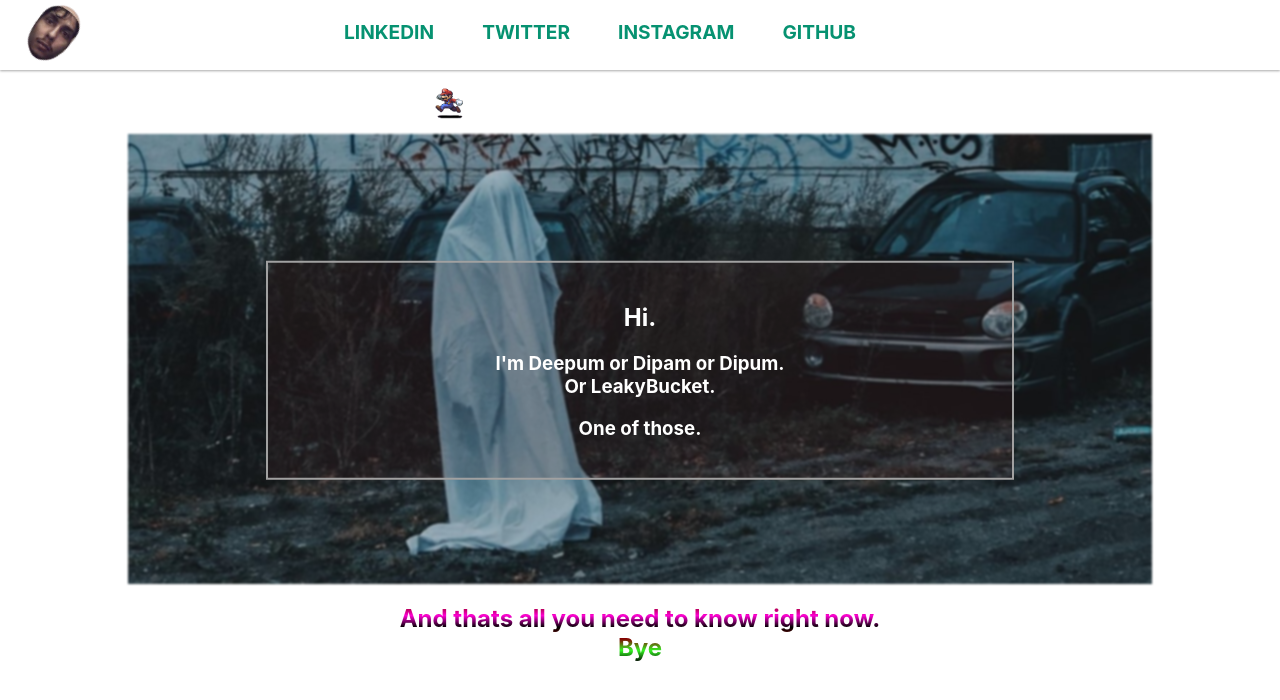
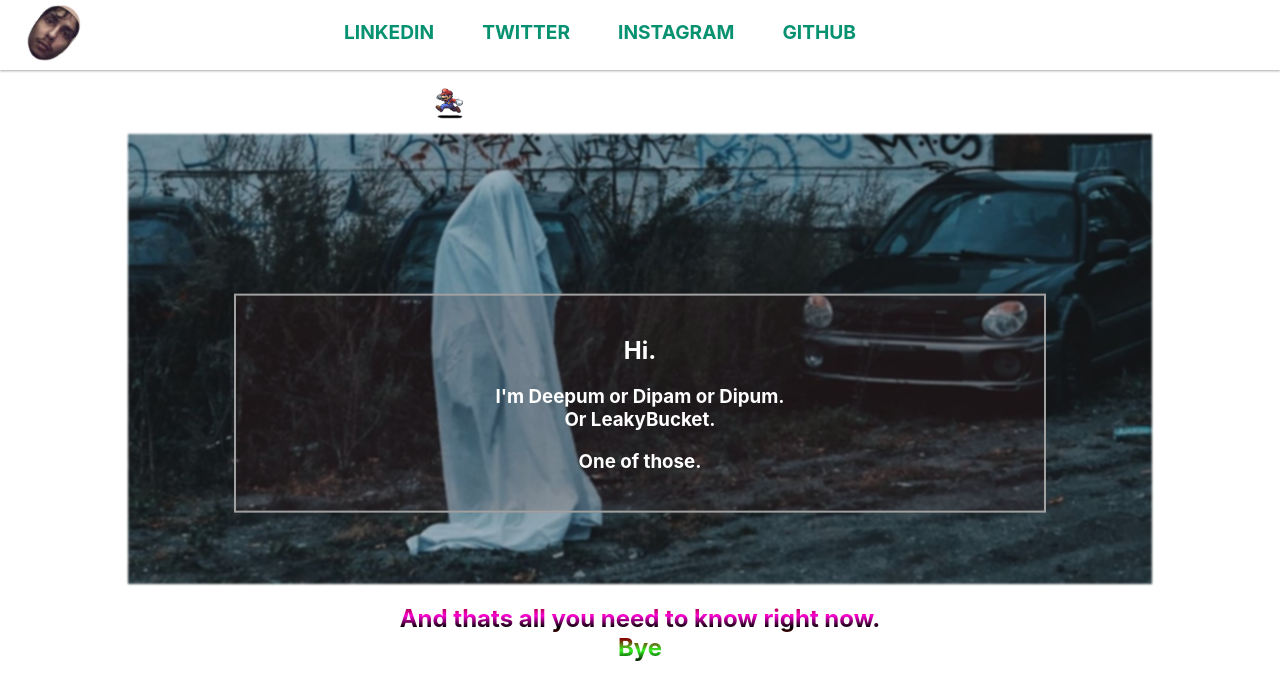
Before and after one commit to Dipam1/dipampoudel, a React (Create React App) app: page / in a window 1280 px wide. Shown: the top 700 px of the page. Built offline with nearby package versions, Linux system fonts and the light colour scheme.

Commit message:
got rid of the onctouch blue bg

```diff
--- a/src/Components/FrontPageTopCard/FrontPageTopCard.css
+++ b/src/Components/FrontPageTopCard/FrontPageTopCard.css
@@ -82,14 +82,14 @@
   background-color: rgb(0, 0, 0); /* Fallback color */
   background-color: rgba(82, 27, 27, 0.144); /* Black w/opacity/see-through */
   color: white;
-  font-weight: bold;
+  font-weight: bolder;
   border: 2px solid #a1a1a1;
   position: absolute;
   top: 60%;
   left: 50%;
-  transform: translate(-50%, -100%);
+  transform: translate(-50%, -85%);
   z-index: 2;
-  width: 55%;
+  width: 60%;
   padding: 20px;
   text-align: center;
 }
--- a/src/Components/Navbar/Navbar.css
+++ b/src/Components/Navbar/Navbar.css
@@ -48,7 +48,7 @@
   margin-top: 20px;
   margin-right: 2rem;
   position: static;
-}
+ }
 
 .navlinks a {
   color: rgb(6, 146, 113);
@@ -69,11 +69,20 @@
     z-index: 1000;
     margin-top: 20px;
     margin-right: 50px;
+     /* to remove blue on touch */
+     -webkit-touch-callout: none;
+     -webkit-user-select: none;
+     -khtml-user-select: none;
+     -moz-user-select: none;
+     -ms-user-select: none;
+     user-select: none;
+     -webkit-tap-highlight-color: transparent;
   }
 
   .burger:hover {
     cursor: pointer;
     transform: translateY(-0.1px);
+    background: rgba(206, 11, 11, 0);
   }
 
   .bur1,
--- a/src/index.css
+++ b/src/index.css
@@ -16,5 +16,4 @@ html{
   box-sizing: border-box;
   margin: 0;
   padding: 0;
-  overflow: hidden;
 }
```
Also changed, not shown: 1 other file (tests, documents, lock files or other folders).
